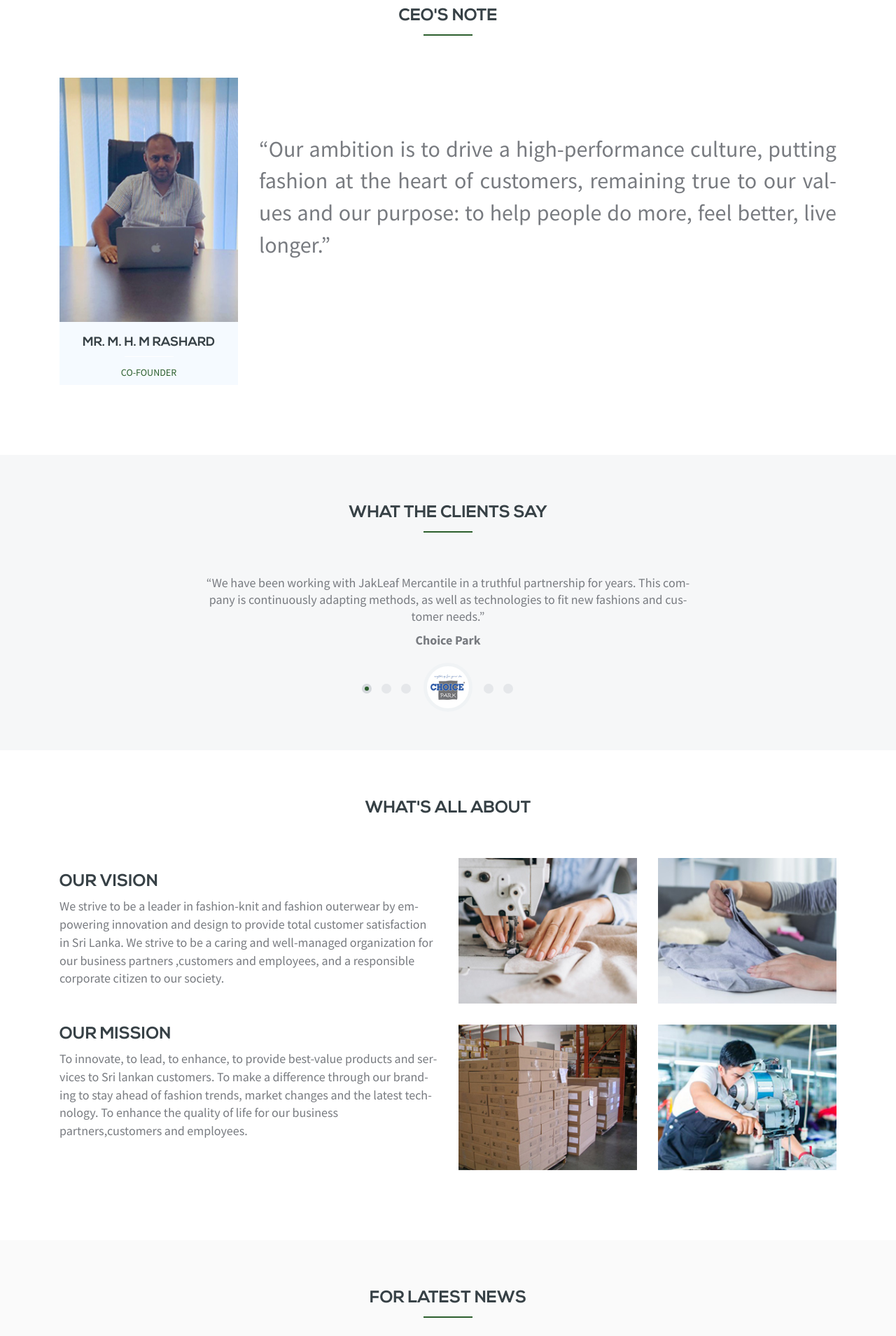
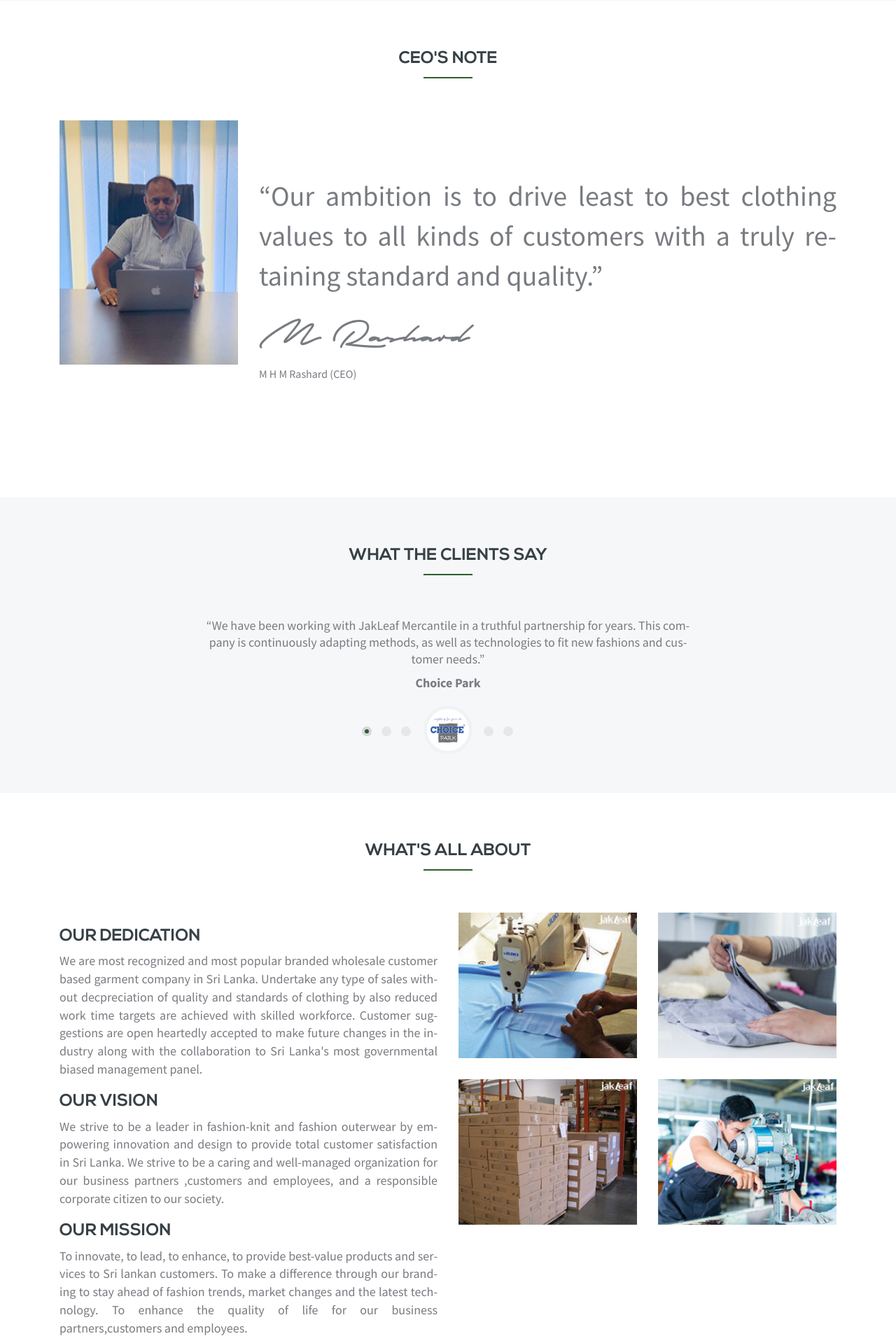
Before and after one commit to failas7/tesr, a PHP site: page / in a window 1280 px wide. Shown: the part 2277-4186 px from the top of the page at 70% size. Run offline with PHP 8.4, Linux system fonts and the light colour scheme; some libraries are stand-ins or nearby versions.

Commit message:
added files

```diff
--- /dev/null
+++ b/assets/css/stylesheet.css
@@ -0,0 +1,8 @@
+@font-face {
+    font-family: 'Autograf PERSONAL USE ONLY';
+    src: url('AutografPERSONALUSEONLY.woff2') format('woff2'),
+        url('AutografPERSONALUSEONLY.woff') format('woff');
+    font-weight: normal;
+    font-style: normal;
+    font-display: swap;
+}
--- a/assets/css/theme.css
+++ b/assets/css/theme.css
@@ -149,7 +149,7 @@ body.blog {
 }
 
 .page-section.directions .parallax-overlay {
-    background-color: rgba(30, 144, 255, 0.50);
+    background-color: rgba(44, 95, 45, 0.50);
 }
 
 .wide .page-section.slider,
--- a/index.html
+++ b/index.html
@@ -25,8 +25,10 @@
     <link href="assets/css/theme.css" rel="stylesheet">
     <link href="assets/css/theme-green-1.css" rel="stylesheet" >
     <link rel="stylesheet" href="assets/css/styles.css">
+    <link rel="stylesheet" href="assets/css/stylesheet.css">
 
     <link href="https://fonts.googleapis.com/css2?family=Merienda:wght@700&family=Permanent+Marker&display=swap" rel="stylesheet">
+    <link href="https://fonts.googleapis.com/css2?family=Cinzel:wght@600&display=swap" rel="stylesheet">
 
 </head>
 <body id="home" class="wide">
@@ -85,7 +87,7 @@
                                 <div class="container">
                                     <div class="slide-caption-inner">
                                     <img src="assets/img/includes/banner-min.png" alt="Responsive image" class="img-fluid">
-                                    <h3 class="slide-subtitle">A style for every story</h3>
+                                    <h1 class="slide-subtitle" style="font-family: 'Cinzel', serif;">A style for every story</h1>
                                     </div>
                                 </div>
                             </div>
@@ -99,7 +101,7 @@
         <!-- /Main Slider -->
 
         <!-- Feature -->
-        <section class="page-section" id="about">
+        <section class="page-section">
             <div class="container">
                 <!-- <hr class="page-divider half"/> -->
                 <div class="row">
@@ -138,8 +140,8 @@
                         <div class="media" data-animation="fadeInUp" data-animation-delay="500">
                             <div><img src="assets/img/includes/user.png" alt=""/></div>
                             <div class="media-body">
-                                <h4 class="media-heading">Value Customer</h4>
-                                <p>Live your world, live your Moments.</p>
+                                <h4 class="media-heading">Wholesale Customer</h4>
+                                <p>Sales are done to wholesale customers only.</p>
                             </div>
                         </div>
                     </div>
@@ -165,6 +167,7 @@
 
                 <div class="item col-sm-6">
                     <article class="post-wrap thumbnail">
+                       <img src="assets/img/includes/fb-banner.jpg" alt="fb-banner">
                         <div class="post-media">
                             <div class="thumbnail no-border ">
                                 <iframe src="https://www.facebook.com/plugins/page.php?href=https%3A%2F%2Fweb.facebook.com%2Fjakleaflanka%2F&tabs=timeline&width=500&height=500&small_header=false&adapt_container_width=true&hide_cover=false&show_facepile=true&appId" width="500" height="500" style="border:none;overflow:hidden" scrolling="no" frameborder="0" allowTransparency="true" allow="encrypted-media"></iframe>
@@ -175,9 +178,37 @@
                     </div>
                <div class="item col-sm-6">
                     <article class="post-wrap thumbnail">
+                       <img src="assets/img/includes/insta-banner.jpg" alt="fb-banner">
                         <div class="post-media">
                             <div class="thumbnail no-border ">
-                                <iframe src="http://instagram.com/p/B1-xhaSlNFK/embed" width="500" height="580" frameborder="0" scrolling="no" allowtransparency="true"></iframe>
+<!------------------------------------------------------------------------------------------------------------------------------------>
+
+<div data-role="page" id="test" data-theme="g">
+<div data-theme="g" data-role="header">
+    <a href="javascript:history.back()" data-icon="back" data-iconpos="notext"></a>
+</div>
+
+<div data-role="content">
+
+<iframe width="500" height="500" src="http://instagram.com/p/B1-xhaSlNFK/embed" frameborder="0"></iframe>
+
+            <script>
+            var query = location.search.substring(1);
+            var parameters = {};
+            var keyValues = query.split(/&/);
+            for (var i = 0; i < keyValues.length;i++) {
+                var keyValuePairs = keyValues[i].split(/==/);
+                var key = keyValuePairs[0];
+                var value = keyValuePairs[1];
+                parameters[key] = value;
+            }
+                $(document).on("pageshow", '#test', function() {
+                    console.log(parameters['instagram']);
+                    document.getElementById('iframeInstagram').src = parameters['instagram'];
+                });
+            </script>
+    </div></div>
+<!------------------------------------------------------------------------------------------------------------------------------------>
                             </div>
                         </div>
 
@@ -201,22 +232,11 @@
                     <div class="col-sm-6 col-md-3" data-animation="fadeInUp" data-animation-delay="700">
                         <div class="thumbnail do-up no-border">
                             <img src="assets/img/includes/ceo.jpg" class="img-responsive" alt="">
-                            <div class="caption">
-                                <div class="caption-wrapper div-table">
-                                    <div class="div-cell">
-                                        <h4 class="caption-title">Mr. M. H. M Rashard</h4>
-                                        <p class="caption-category"><a href="#">Co-Founder</a></p>
-
-                                    </div>
-                                </div>
-                            </div>
                         </div>
                     </div>
                     <div class="col-sm-6 col-lg-9 col-md-3" style="margin-top: 7%">
-                       <p style="font-size: 4vh; text-align: justify;">“Our ambition is to drive a high-performance
-                        culture, putting fashion at the heart of customers,
-                        remaining true to our values and our purpose:
-                        to help people do more, feel better, live longer.”</p>
+                       <p style="font-size: 5vh; text-align: justify;">“Our ambition is to drive least to best clothing values to all kinds of customers with a truly retaining standard and quality.”</p>
+                       <p style="font-family: 'Autograf PERSONAL USE ONLY';font-weight: normal;font-style: normal; font-size: 7vh">M Rashard</p><p>M H M Rashard (CEO)</p>
                     </div>
                 </div>
             </div>
@@ -272,23 +292,25 @@
         <!-- /Testimonials -->
 
         <!-- About event -->
-        <section class="page-section about-event">
+        <section class="page-section about-event" id="about">
             <div class="container">
 
                 <h3 class="section-title text-center" data-animation="fadeInUp" data-animation-delay="100">
-                    What's all about
+                    What's all about<small></small>
                 </h3>
 
                 <div class="row">
 
                     <div class="col-md-6">
+
+                       <h3>Our Dedication</h3>
+                        <p class="text-lg" style="text-align: justify;">We are most recognized and most popular branded wholesale customer based garment company in Sri Lanka. Undertake any type of sales without decpreciation of quality and standards of clothing by also reduced work time targets are achieved with skilled workforce. Customer suggestions are open heartedly accepted to make future changes in the industry along with the collaboration to Sri Lanka's most governmental biased management panel.</p>
+
                         <h3>Our Vision</h3>
-
-                        <p class="text-lg">We strive to be a leader in fashion-knit and fashion outerwear by empowering innovation and design to provide total customer satisfaction in Sri Lanka. We strive to be a caring and well-managed organization for our business partners ,customers and employees, and a responsible corporate citizen to our society.</p><br>
+                        <p class="text-lg" style="text-align: justify;">We strive to be a leader in fashion-knit and fashion outerwear by empowering innovation and design to provide total customer satisfaction in Sri Lanka. We strive to be a caring and well-managed organization for our business partners ,customers and employees, and a responsible corporate citizen to our society.</p>
 
                         <h3>Our Mission</h3>
-
-                        <p class="text-lg">To innovate, to lead, to enhance, to provide best-value products and services to Sri lankan customers. To make a difference through our branding to stay ahead of fashion trends, market changes and the latest technology. To enhance the quality of life for our business partners,customers and employees.</p>
+                        <p class="text-lg" style="text-align: justify;">To innovate, to lead, to enhance, to provide best-value products and services to Sri lankan customers. To make a difference through our branding to stay ahead of fashion trends, market changes and the latest technology. To enhance the quality of life for our business partners,customers and employees.</p>
                         <hr class="page-divider half hidden-md"/>
                     </div>
 
@@ -367,29 +389,6 @@
         </section>
         <!-- /About event -->
 
-        <!-- Subscribe -->
-        <section class="page-section parallax subscribe">
-            <div class="container div-table">
-
-                <div class="parallax-bg" data-stellar-background-ratio="0.5" data-stellar-vertical-offset="-150"></div>
-                <div class="parallax-overlay"></div>
-                <div class="parallax-inner text-center">
-
-                    <h3 class="section-title" data-animation="fadeInUp" data-animation-delay="100">For latest news <small></small></h3>
-                    <form class="subscribe" id="subscribe" role="form">
-                        <div class="form-group">
-                            <input type="email" class="form-control" id="mc-email" placeholder="Enter your mail here">
-                            <label class="error" for="mc-email" id="email1_error"></label>
-                        </div>
-                        <button type="submit" class="btn btn-theme btn-theme-primary btn-subscribe">Subscribe</button>
-                    </form>
-
-                </div>
-
-            </div>
-        </section>
-        <!-- /Subscribe -->
-
         <!-- Partners -->
         <section class="page-section" id="sponsors">
             <div class="container partners">
@@ -428,8 +427,10 @@
                     <p class="directions-icon"><i class="fa fa-map-marker"></i></p>
                     <p>Jakleaf Lanka (PVT) LTD</p>
                     <p>Negambo Road Bamunawala Kurunegala</p>
-                    <p>081 566 4464</p>
-                    <p class="directions-mailto"><a href="mailto:hello@eventme.com">jakleaflanka@gmail.com</a></p>
+                    <p>Tel: 081 566 4464</p>
+                    <p style="font-weight: bold">Hotline: 077 742 6469</p>
+
+                    <p class="directions-mailto"><a href="mailto:jakleaflanka@gmail.com">jakleaflanka@gmail.com</a></p>
                     <p><a class="btn btn-theme btn-theme-white" href="https://www.google.com/maps/place/7%C2%B028'36.2%22N+80%C2%B020'03.7%22E/@7.476707,80.3337344,18z/data=!3m1!4b1!4m14!1m7!3m6!1s0x3ae33a4370e09023:0xe3ea9503acd0f2f9!2sSudharshana+Mawatha,+Kurunegala!3b1!8m2!3d7.4790902!4d80.3350264!3m5!1s0x0:0x0!7e2!8m2!3d7.4767067!4d80.3343528" target="_blank">get directıons</a></p>
 
                 </div>
@@ -443,7 +444,7 @@
             <div class="container">
                 <div class="text-center">
                     <h3 class="section-title small-bottom">Get ın touch <small></small></h3>
-                    <p class="text-center">WE VALUE OUR CUSTOMER FEEDBACK</p>
+                    <p class="text-center" style="color: rgb(44, 95, 44); font-weight: bold;">OUR SALES ARE DONE TO WHOLESALE CUSTOMERS ONLY - CALL OUR HOTLINE FOR MORE INFORMATION</p>
                     <hr class="page-divider small"/>
 
                     <!-- form -->
@@ -477,7 +478,7 @@
                         <div class="col-sm-6 pull-left">
                             <div class="af-outer af-required">
                                 <div class="form-group af-inner">
-                                    <textarea name="message" id="input-message" cols="30" placeholder="Message *" class="form-control placeholder"></textarea>
+                                    <textarea name="message" id="input-message" cols="30" placeholder="Message" class="form-control placeholder"></textarea>
                                     <label class="error" for="input-message" id="message_error">Message is required.</label>
                                 </div>
                             </div>
@@ -506,9 +507,9 @@
         <div class="container">
             <div class="row">
                 <div class="col-sm-12 text-center social-icons">
-                    <a class="social-icon" href="https://www.facebook.com/jakleaflanka" target="_blank"><i class="fa fa-facebook"></i></a>
-                    <a class="social-icon" href="http://instagram.com/jakleaflanka/" target="_blank"><i class="fa fa-instagram"></i></a>
-                    <a class="social-icon" href="https://twitter.com/jakleaf" target="_blank"><i class="fa fa-twitter"></i></a>
+                    <a class="social-icon" href="https://www.facebook.com/jakleaflanka" target="_blank" style="border-color: #3b5998;"><i class="fa fa-facebook"></i></a>
+                    <a class="social-icon" href="http://instagram.com/jakleaflanka/" target="_blank" style="border-color: #f05c45;"><i class="fa fa-instagram"></i></a>
+                    <a class="social-icon" href="https://twitter.com/jakleaf" target="_blank" style="border-color: #00acee;"><i class="fa fa-twitter"></i></a>
 
                 </div>
                 <div class="col-sm-12 text-center">&copy; 2020 JakLeaf Pvt. Ltd. — Fashion for Freedom | Developed by <a href="http://ajsolutions.lk">AJ Solutions Pvt. Ltd.</a></div>
```
Also changed, not shown: assets/css/AutografPERSONALUSEONLY.woff (added), assets/css/AutografPERSONALUSEONLY.woff2 (added), assets/img/includes/Untitled-1.jpg, assets/img/includes/event1.jpg, assets/img/includes/event3.jpg, assets/img/includes/event4.jpg, assets/img/includes/fb-banner.jpg (added), assets/img/includes/insta-banner.jpg (added), assets/img/preview/bg-directions.jpg, 1 other file.
